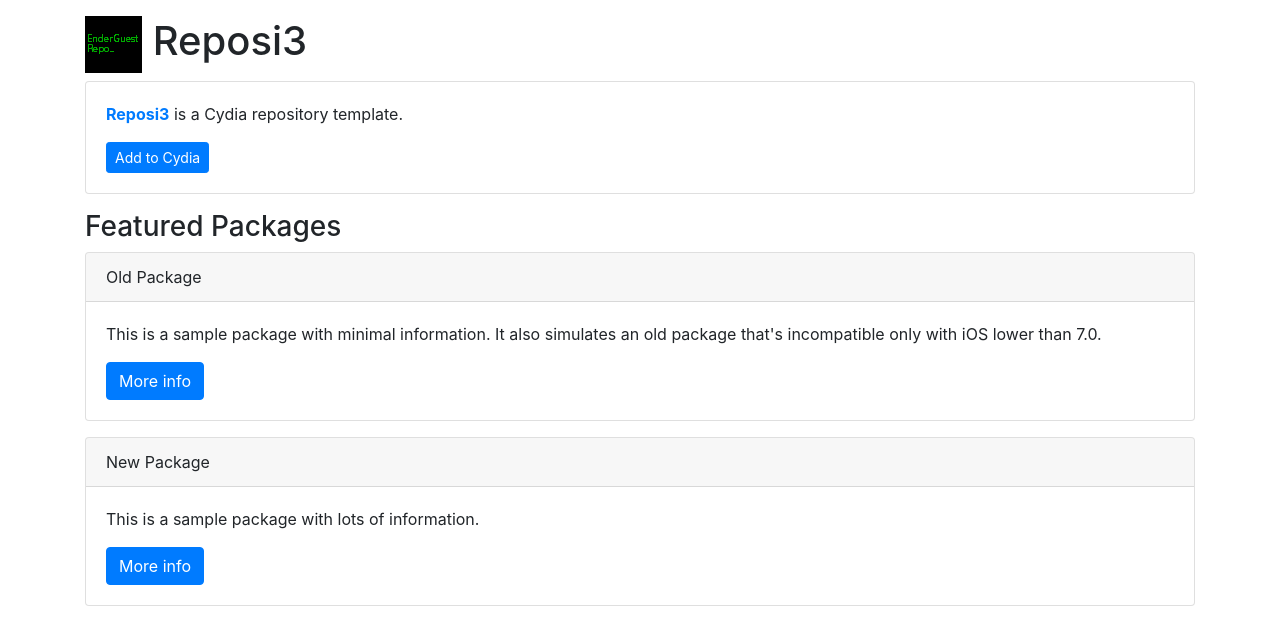
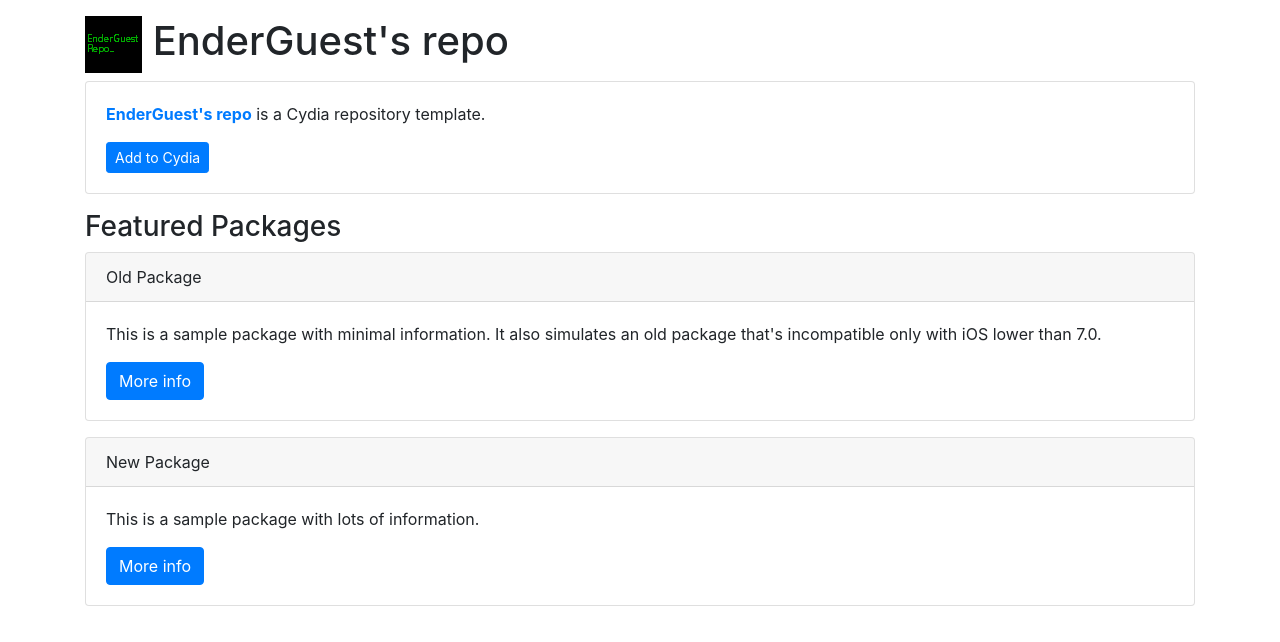
Before and after one commit to Ender-Guest/repo, a plain HTML site: page index.html in a window 1280 px wide. Drawn offline with nearby package versions, Linux system fonts and the light colour scheme.

Commit message:
Index.html update (again)
for some reason Visual Studio somehow failed to save. So I had to do the whole thing again.

```diff
--- a/index.html
+++ b/index.html
@@ -1,7 +1,7 @@
 <!DOCTYPE html>
 <html lang="en">
 <head>
-  <title>Reposi3</title>
+  <title>EnderGuest's repo</title>
   <meta charset="utf-8">
   <meta name="viewport" content="width=device-width, initial-scale=1">
   <link rel="stylesheet" href="https://stackpath.bootstrapcdn.com/bootstrap/4.5.0/css/bootstrap.min.css" integrity="sha384-9aIt2nRpC12Uk9gS9baDl411NQApFmC26EwAOH8WgZl5MYYxFfc+NcPb1dKGj7Sk" crossorigin="anonymous">
@@ -11,14 +11,14 @@
 <body>
 
 <div class="container">
-	<h1><img src="CydiaIcon.png"> Reposi3</h1>
+	<h1><img src="CydiaIcon.png"> EnderGuest's repo</h1>
 </div>
 
 <div class="container">
 	<div class="card">
 		<div class="card-body">
-			<p><span class="text-primary"><b>Reposi3</span></b> is a Cydia repository template.</p>
-			<a class="btn btn-sm btn-primary" href="cydia://url/https://cydia.saurik.com/api/share#?source=https://supermamon.github.io/Reposi3/">Add to Cydia</a>
+			<p><span class="text-primary"><b>EnderGuest's repo</span></b> is a Cydia repository template.</p>
+			<a class="btn btn-sm btn-primary" href="cydia://url/https://cydia.saurik.com/api/share#?source=https://ender-guest.github.io/repo">Add to Cydia</a>
 		</div>
 	</div>
 </div>
```
